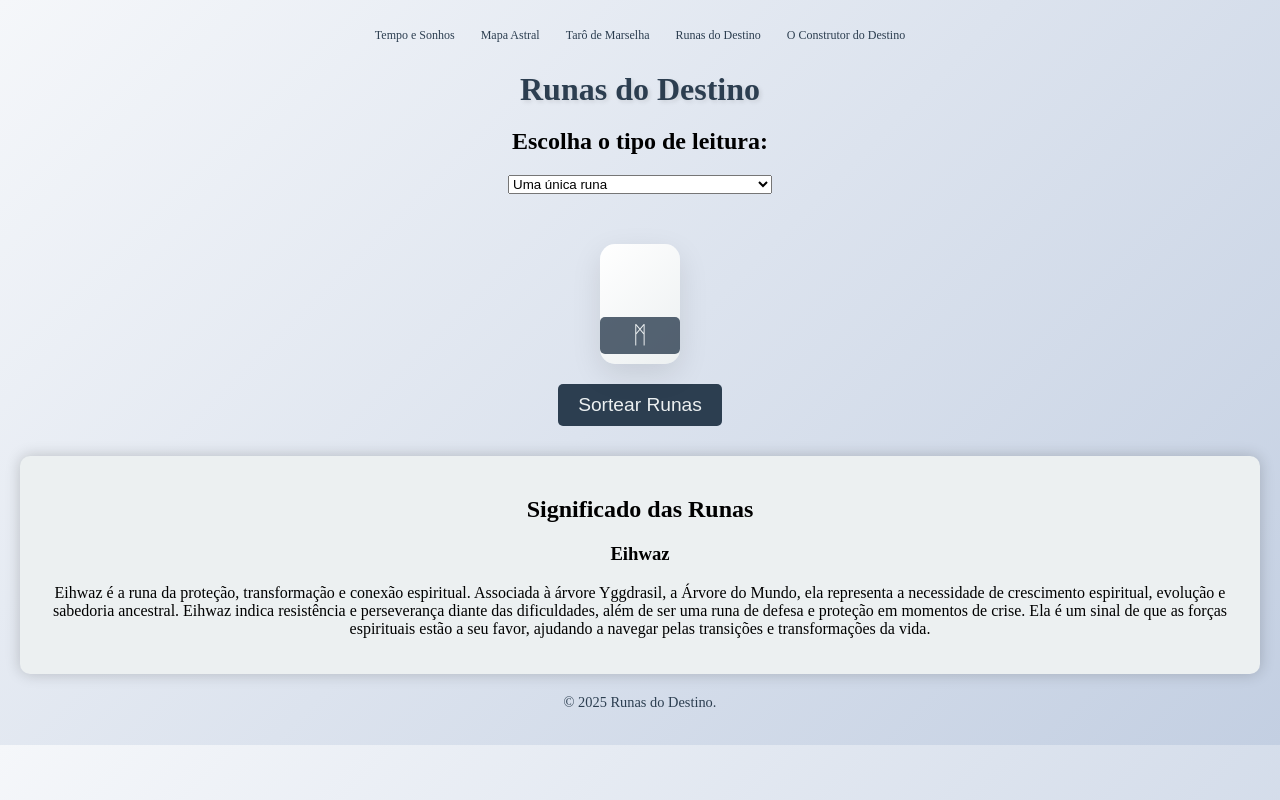
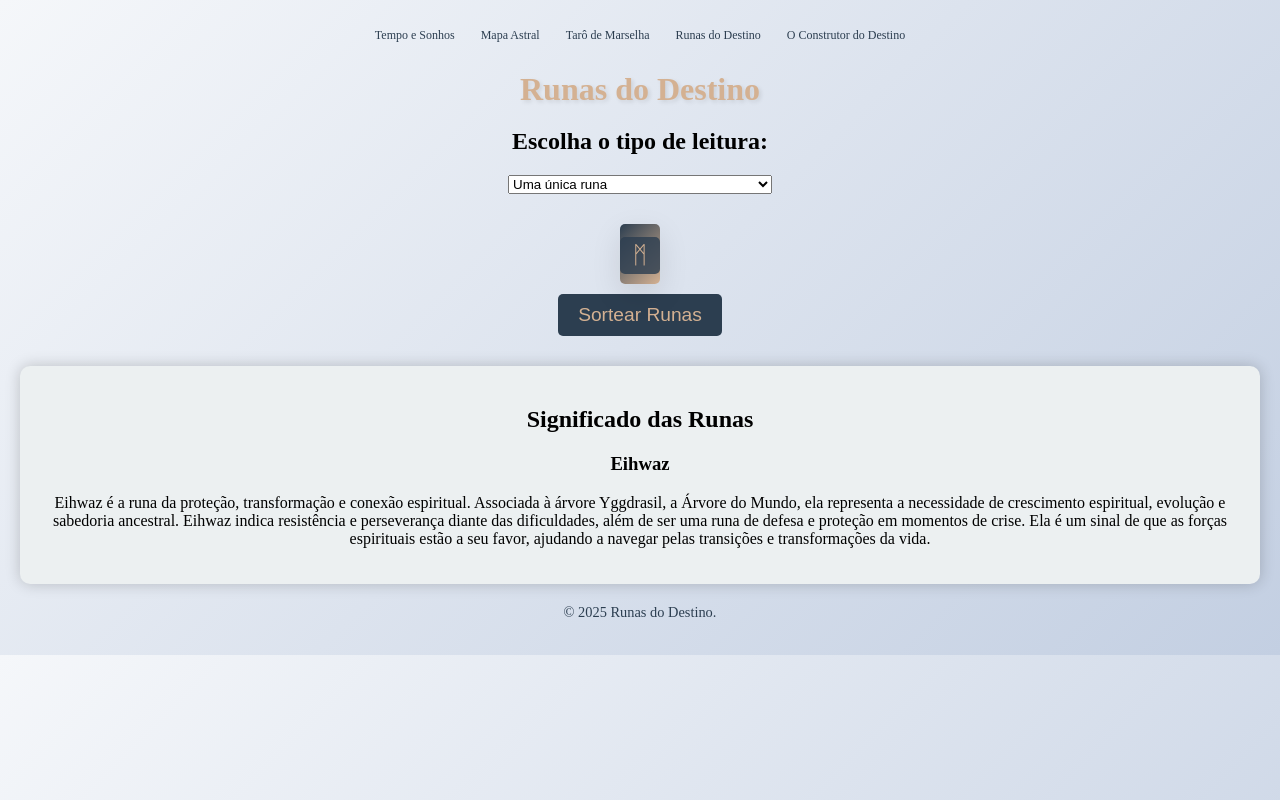
Before and after one commit to alexxanorafa/Runas-do-Destino, a plain HTML site: page index.html in a window 1280 px wide. Both pictures are taken after a click on the button "Sortear Runas". Drawn offline with Linux system fonts and the light colour scheme.

Commit message:
Update index.html
inclusão do dourado no layout da página

```diff
--- a/index.html
+++ b/index.html
@@ -16,11 +16,11 @@
     }
 
     h1 {
-      color: #2c3e50;
-      font-size: 2.5em;
-      margin-bottom: 20px;
-      text-shadow: 2px 2px 4px rgba(0, 0, 0, 0.1);
-    }
+    color: #d4b192;
+    font-size: 2.5em;
+    margin-bottom: 20px;
+    text-shadow: 2px 2px 4px rgba(0, 0, 0, 0.1);
+}
 
 /* Estilo do menu */
 .menu {
@@ -67,8 +67,8 @@
 }
 
 .menu-item:hover {
-    background-color: #97a6b6;
-    color: #f8f8f8;
+    background-color: #2c3e50;
+    color: #d4b192;
     box-shadow: 0 4px 8px rgba(0, 0, 0, 0.15);
     transform: translateY(-2px);
 }
@@ -100,17 +100,17 @@
       display: flex;
       flex-wrap: wrap;
       justify-content: center;
-      gap: 20px;
-      padding: 20px;
-      margin-top: 30px;
+      gap: 10px;
+      padding: 10px;
+      margin-top: 20px;
     }
 
     .runa {
-      background: linear-gradient(135deg, #fff, #ecf0f1);
-      border-radius: 15px;
+      background: linear-gradient(135deg, #2c3e50, #d4b192);
+      border-radius: 5px;
       box-shadow: 0 10px 30px rgba(0, 0, 0, 0.1);
-      width: 100px;
-      height: 150px;
+      width: 30px;
+      height: 40px;
       display: flex;
       flex-direction: column;
       align-items: center;
@@ -136,7 +136,7 @@
       left: 0;
       right: 0;
       background-color: rgba(44, 62, 80, 0.8);
-      color: #ecf0f1;
+      color: #d4b192;
       font-size: 1em;
       padding: 5px;
       text-align: center;
@@ -160,7 +160,7 @@
 
     button {
       background-color: #2c3e50;
-      color: #ecf0f1;
+      color: #d4b192;
       border: none;
       padding: 10px 20px;
       font-size: 1.2em;
@@ -207,8 +207,8 @@
       }
 
       .runa {
-        width: 80px;
-        height: 120px;
+        width: 40px;
+        height: 60px;
         font-size: 1.5em;
       }
 
@@ -218,9 +218,9 @@
 
     @media (max-width: 480px) {
       .runa {
-        width: 60px;
-        height: 90px;
-        font-size: 1.2em;
+        width: 20px;
+        height: 30px;
+        font-size: 1.0em;
       }
 
       button {
```
